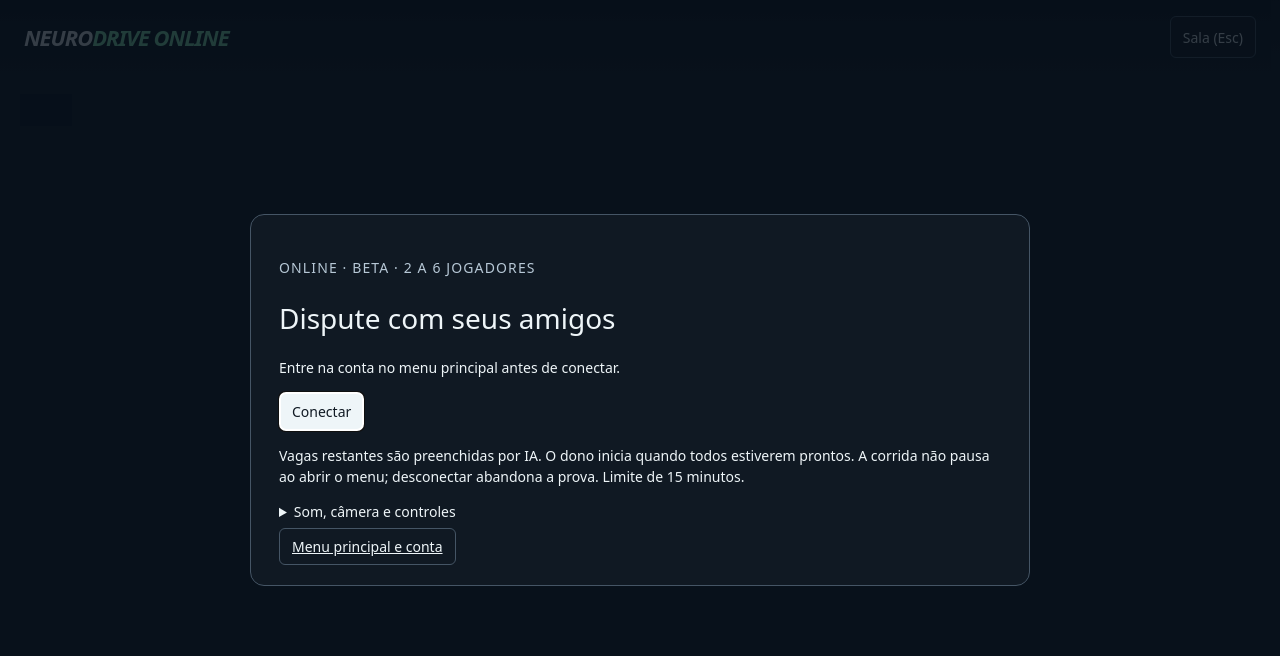
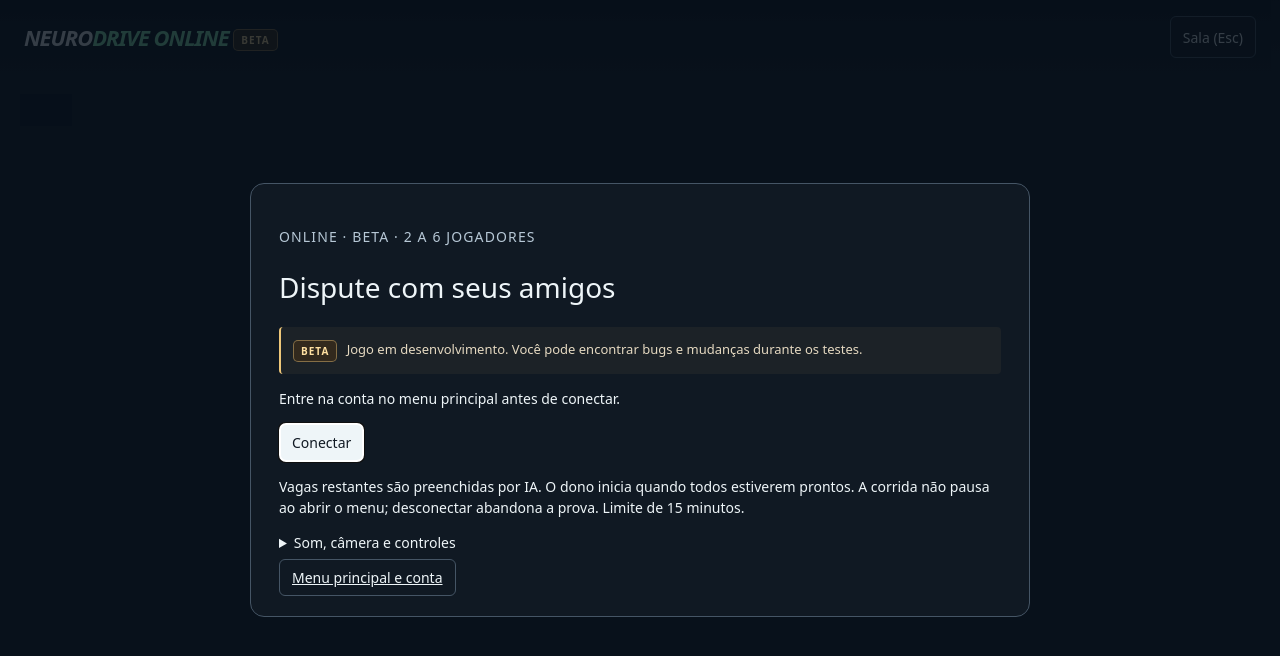
Before and after one commit to Dioguinho-max/Neurodrive, a website: page output/online.html in a window 1280 px wide. Drawn offline with Linux system fonts and the light colour scheme.

Commit message:
Add beta notices to race menus and gameplay

```diff
--- a/output/neurodrive-race.css
+++ b/output/neurodrive-race.css
@@ -149,6 +149,9 @@ body { overflow: hidden; }
   .race-tower li { padding: 4px; }
   .race-menu[open] { align-content: start; }
 }
+.beta-badge { display: inline-block; vertical-align: middle; padding: 3px 7px; border: 1px solid #eec77970; border-radius: 5px; background: #32291d; color: #ffe0a1; font: 700 10px/1.4 system-ui, sans-serif; letter-spacing: .1em; white-space: nowrap; }
+.beta-notice { margin: 14px 0; padding: 12px; border-left: 2px solid #eec779; border-radius: 4px; background: #eec7790d; color: #e5d9c1; font-size: 13px; line-height: 1.6; }
+.beta-notice .beta-badge { margin-right: 6px; }
 .menu-pages { display: grid; grid-template-columns: repeat(3, 1fr); gap: 8px; margin: 18px 0; }
 #menu-race-screen > .btn { width: 100%; min-height: 44px; margin-top: 10px; }
 .menu-pages [aria-pressed="true"], .garage-actions [aria-pressed="true"] { background: #265341; border-color: #8bf0ba; color: #d9ffe9; }
--- a/output/online.html
+++ b/output/online.html
@@ -9,7 +9,7 @@
 </head>
 <body><main id="neuro-race">
   <div class="race-stage"><canvas id="np-track-3d" aria-label="Corrida online 3D"></canvas><div id="race-banner" role="status"></div></div>
-  <header class="viz-row game-toolbar"><div class="game-brand">NEURO<span>DRIVE ONLINE</span></div><button class="btn" id="online-menu">Sala (Esc)</button></header>
+  <header class="viz-row game-toolbar"><div class="game-brand">NEURO<span>DRIVE ONLINE</span> <small class="beta-badge">BETA</small></div><button class="btn" id="online-menu">Sala (Esc)</button></header>
       <aside class="drive-hud" aria-label="Painel de pilotagem" id="online-hud" hidden>
         <div class="drive-dial" id="race-instruments" data-redline="false">
           <svg viewBox="0 0 268 204" aria-hidden="true">
@@ -28,6 +28,7 @@
   <div class="viz-controls race-touch" aria-label="Controles"><button class="btn" data-drive="left">←</button><button class="btn" data-drive="right">→</button><button class="btn" data-drive="brake">Frear</button><button class="btn" data-drive="accelerate">Acelerar</button><button class="btn" data-drive="shiftDown">Q −</button><button class="btn" data-drive="shiftUp">E +</button></div>
   <dialog id="online-lobby" class="race-results" aria-labelledby="online-title">
     <p class="race-results-eyebrow">Online · beta · 2 a 6 jogadores</p><h1 id="online-title">Dispute com seus amigos</h1>
+    <div class="beta-notice"><strong class="beta-badge">BETA</strong> Jogo em desenvolvimento. Você pode encontrar bugs e mudanças durante os testes.</div>
     <p id="online-message" role="status">Entre na conta no menu principal antes de conectar.</p>
     <button class="btn btn-primary" id="online-connect">Conectar</button>
     <div id="online-options" hidden>
```
Also changed, not shown: output/corrida.html (+2 -1 lines).
